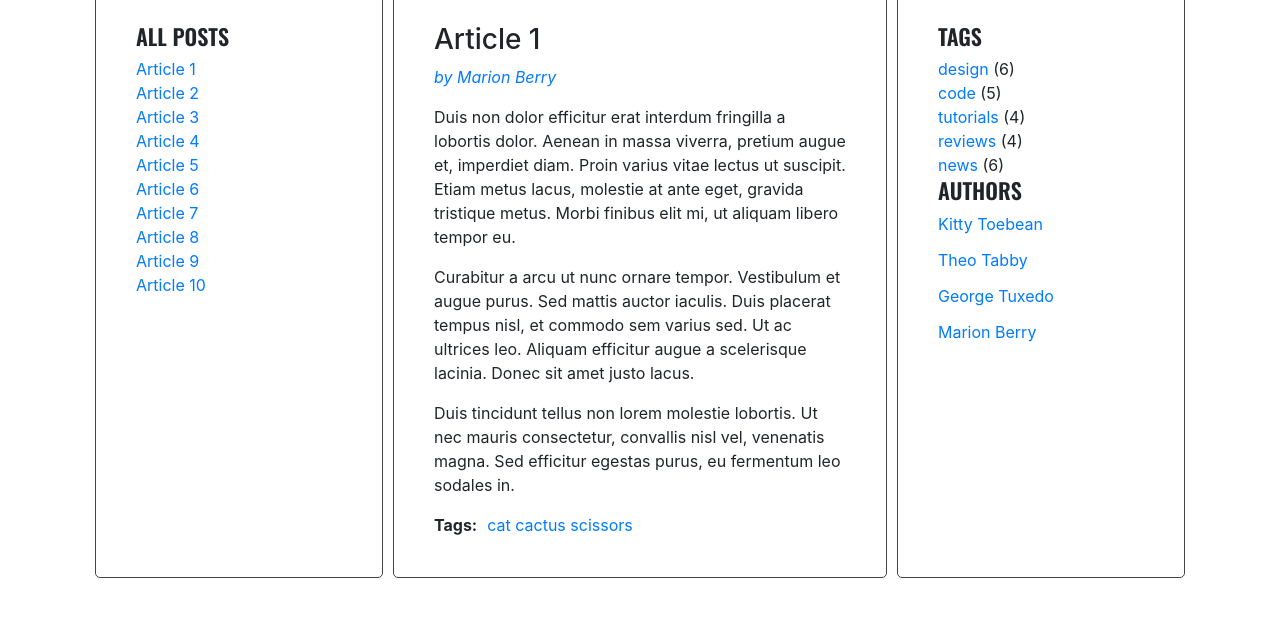
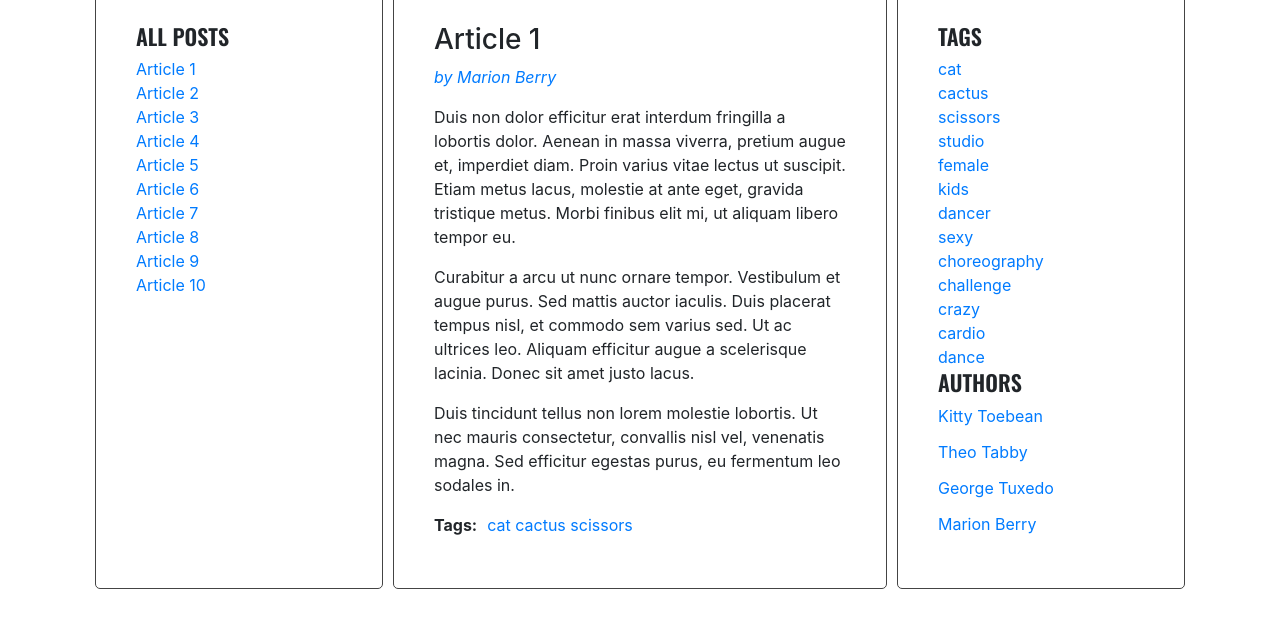
Before and after one commit to kacperkoza34/blog, a website: page index.html in a window 1280 px wide. Shown: the part 130-758 px from the top of the page. Drawn offline with nearby package versions, Linux system fonts and the light colour scheme.

Commit message:
Add tag's list

```diff
--- a/index.html
+++ b/index.html
@@ -192,11 +192,6 @@
         <aside class="sidebar">
           <h2 class="section-title">Tags</h2>
           <ul class="list tags">
-            <li><a href="#">design</a> <span>(6)</span></li>
-            <li><a href="#">code</a> <span>(5)</span></li>
-            <li><a href="#">tutorials</a> <span>(4)</span></li>
-            <li><a href="#">reviews</a> <span>(4)</span></li>
-            <li><a href="#">news</a> <span>(6)</span></li>
           </ul>
           <h2 class="section-title">Authors</h2>
           <ul class="list authors">
--- a/js/script.js
+++ b/js/script.js
@@ -43,6 +43,9 @@ function generateTitleLinks(customSelector = ''){
 generateTitleLinks();
 
 function generateTags(){
+
+  let allTags = [];
+
   const articles = document.querySelectorAll(optArticleSelector);
   for( let article of articles) {
     const tagList = article.querySelector(optArticleTagsSelector);
@@ -52,9 +55,19 @@ function generateTags(){
     for (let tag of articleTagsArray){
       const linkHTML = '<li><a href="#tag-' + tag + '">' + tag + '</a></li>';
       html = html + ' ' + linkHTML;
+      /* [NEW] check if this link is NOT already in allTags */
+      if(allTags.indexOf(linkHTML) == -1){
+        /* [NEW] add generated code to allTags array */
+      allTags.push(linkHTML);
+      }
     }
     article.querySelector(optArticleTagsSelector).innerHTML = html;
-    }
+  }
+  /* [NEW] find list of tags in right column */
+  const tagList = document.querySelector('.tags');
+
+  /* [NEW] add html from allTags to tagList */
+  tagList.innerHTML = allTags.join(' ');
 }
 generateTags();
 
```
